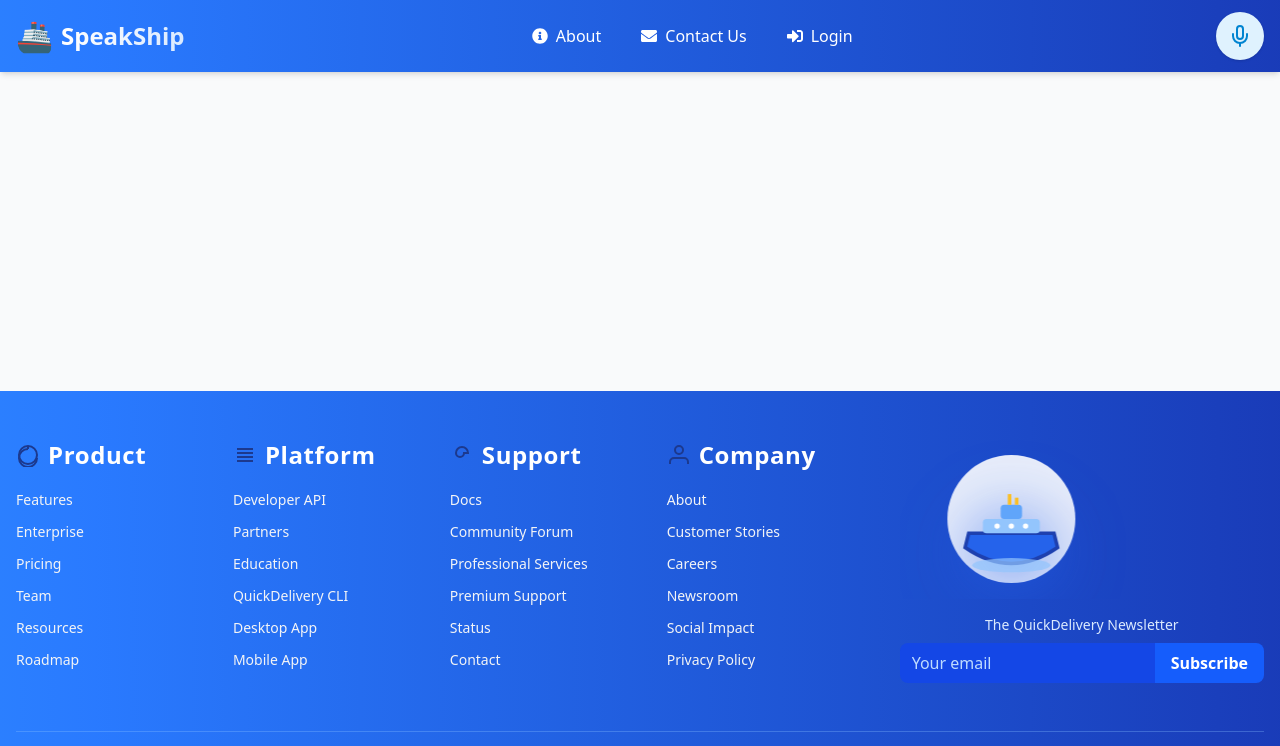
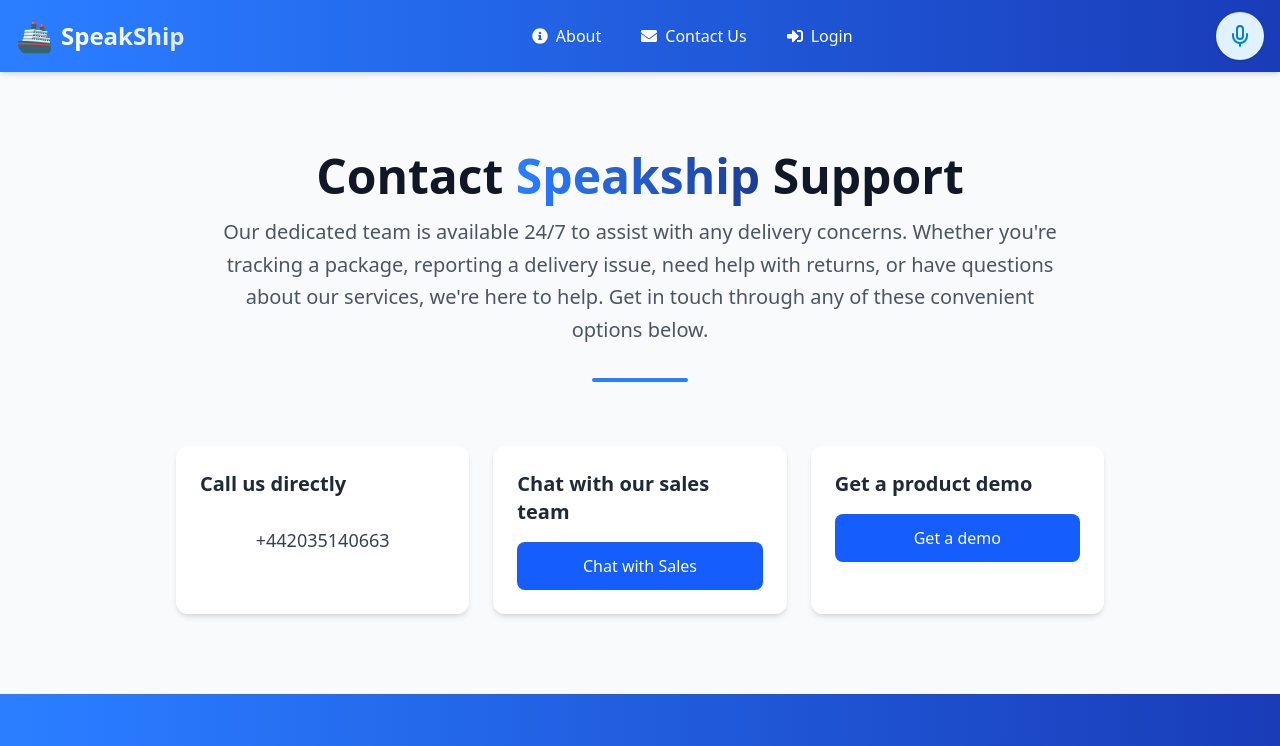
Before and after one commit to CHARANCHERRY123456/SpeakShip, a React (Vite) app in the folder client/: page /contactus in a window 1280 px wide. Shown: the top 746 px of the page. Built offline with nearby package versions, Linux system fonts and the light colour scheme; no server answers.

Commit message:
contactus and aboutus pages are created

```diff
--- a/client/package.json
+++ b/client/package.json
@@ -27,6 +27,7 @@
     "react-dom": "^19.1.0",
     "react-hot-toast": "^2.5.2",
     "react-icons": "^5.5.0",
+    "react-intersection-observer": "^9.16.0",
     "react-leaflet": "^5.0.0",
     "react-router-dom": "^7.6.2",
     "react-slick": "^0.30.3",
--- a/client/src/App.jsx
+++ b/client/src/App.jsx
@@ -9,6 +9,8 @@ import VoicePage from './features/voice/pages';
 import { Toaster } from 'react-hot-toast';
 import LoginPage from './features/auth/pages';
 import Home from './features/home/home';
+import ContactUs from './features/contactus/index';
+import AboutUs from './features/aboutus/index';
 import { AuthProvider, useAuth } from './contexts/AuthContext';
 import CustomerDeliveryPage from './features/delivery/pages/CustomerDeliveryPage';
 import DriverDeliveryPage from './features/delivery/pages/DriverDeliveryPage';
@@ -77,6 +79,8 @@ function AuthRoutes() {
             </ProtectedRoute>
           } />
           <Route path="/" element={<Home/>}/>
+          <Route path="/contactus" element={<ContactUs/>}/>
+          <Route path="/aboutus" element={<AboutUs/>}/>
           <Route
             path="/reviews"
             element={
--- a/client/src/components/Navbar/components/HomeNav.jsx
+++ b/client/src/components/Navbar/components/HomeNav.jsx
@@ -4,14 +4,14 @@ import { Link } from "react-router-dom";
 export const HomeNav = ({ onClose = () => {} }) => (
   <>
     <Link
-      to="/about"
+      to="/aboutus"
       onClick={onClose}
       className="flex items-center px-3 py-2 hover:bg-sky-100 rounded-md text-white hover:text-sky-600 transition-colors"
     >
       <FaInfoCircle className="mr-2" /> About
     </Link>
     <Link
-      to="/contact"
+      to="/contactus"
       onClick={onClose}
       className="flex items-center px-3 py-2 hover:bg-sky-100 rounded-md text-white hover:text-sky-600 transition-colors"
     >
--- /dev/null
+++ b/client/src/features/aboutus/index.jsx
@@ -0,0 +1,10 @@
+import React from 'react';
+
+
+const AboutUs = () => {
+  return (
+   <h1>about us</h1>
+  );
+};
+
+export default AboutUs;
--- /dev/null
+++ b/client/src/features/contactus/components/ContactCard.jsx
@@ -0,0 +1,20 @@
+import React from 'react';
+
+const ContactCard = ({ title, content, buttonText, isButton }) => {
+  return (
+    <div className="bg-white rounded-xl shadow-md p-6 hover:shadow-lg transition-shadow duration-300">
+      <h3 className="text-xl font-semibold text-gray-800 mb-4">{title}</h3>
+      {isButton ? (
+        <button className="w-full bg-blue-600 hover:bg-blue-700 text-white font-medium py-3 px-6 rounded-lg transition-colors duration-300">
+          {buttonText}
+        </button>
+      ) : (
+        <p className="text-lg text-gray-700 font-medium py-3 text-center">
+          {content}
+        </p>
+      )}
+    </div>
+  );
+};
+
+export default ContactCard;
--- /dev/null
+++ b/client/src/features/contactus/components/ContactHeader.jsx
@@ -0,0 +1,83 @@
+import React, { useEffect } from 'react';
+import { motion, useAnimation } from 'framer-motion';
+import { useInView } from 'react-intersection-observer';
+
+const ContactHeader = () => {
+  const controls = useAnimation();
+  const [ref, inView] = useInView({
+    threshold: 0.1,
+    triggerOnce: true
+  });
+
+  useEffect(() => {
+    if (inView) {
+      controls.start('visible');
+    }
+  }, [controls, inView]);
+
+  const containerVariants = {
+    hidden: { opacity: 0 },
+    visible: {
+      opacity: 1,
+      transition: {
+        staggerChildren: 0.2,
+        delayChildren: 0.3
+      }
+    }
+  };
+
+  const itemVariants = {
+    hidden: { y: 20, opacity: 0 },
+    visible: {
+      y: 0,
+      opacity: 1,
+      transition: {
+        type: 'spring',
+        stiffness: 100,
+        damping: 10
+      }
+    }
+  };
+
+  return (
+    <motion.div
+      ref={ref}
+      initial="hidden"
+      animate={controls}
+      variants={containerVariants}
+      className="text-center mb-12 md:mb-16 px-4 sm:px-6 lg:px-8"
+    >
+
+
+        <motion.h2
+                    initial={{ opacity: 0, x: -20 }}
+                    whileInView={{ opacity: 1, x: 0 }}
+                    transition={{ duration: 0.5, delay: 0.2 }}
+                    className="text-3xl sm:text-4xl lg:text-5xl font-bold text-gray-900 dark:text-white mb-4"
+                  >
+                     Contact <span className="bg-gradient-to-r from-blue-500 to-blue-900 bg-clip-text text-transparent"> Speakship </span>Support
+        </motion.h2>
+
+
+      <motion.p
+        variants={itemVariants}
+        className="text-lg sm:text-xl text-gray-600 dark:text-gray-300 max-w-4xl mx-auto
+                  leading-relaxed transition-colors duration-300"
+      >
+        Our dedicated team is available 24/7 to assist with any delivery concerns. Whether you're tracking a package,
+        reporting a delivery issue, need help with returns, or have questions about our services, we're here to help.
+        Get in touch through any of these convenient options below.
+      </motion.p>
+
+      <motion.div
+        variants={itemVariants}
+        className="mt-8 mx-auto w-24 h-1 bg-blue-500 dark:bg-blue-400 rounded-full"
+        initial={{ scaleX: 0 }}
+        animate={{ scaleX: 1 }}
+        transition={{ delay: 0.8, duration: 0.5 }}
+      />
+    </motion.div>
+  );
+};
+
+export default ContactHeader;
--- /dev/null
+++ b/client/src/features/contactus/components/ContactOptions.jsx
@@ -0,0 +1,32 @@
+import React from 'react';
+import ContactCard from './ContactCard';
+
+const ContactOptions = () => {
+  const contactMethods = [
+    {
+      title: "Call us directly",
+      content: "+442035140663",
+      isButton: false
+    },
+    {
+      title: "Chat with our sales team",
+      buttonText: "Chat with Sales",
+      isButton: true
+    },
+    {
+      title: "Get a product demo",
+      buttonText: "Get a demo",
+      isButton: true
+    }
+  ];
+
+  return (
+    <div className="grid grid-cols-1 md:grid-cols-2 lg:grid-cols-3 gap-6">
+      {contactMethods.map((method, index) => (
+        <ContactCard key={index} {...method} />
+      ))}
+    </div>
+  );
+};
+
+export default ContactOptions;
--- /dev/null
+++ b/client/src/features/contactus/index.jsx
@@ -0,0 +1,14 @@
+import React from 'react';
+import ContactHeader from './components/ContactHeader';
+import ContactOptions from './components/ContactOptions';
+
+const ContactUs = () => {
+  return (
+    <div className="max-w-6xl mx-auto px-4 sm:px-6 lg:px-8 py-12">
+      <ContactHeader />
+      <ContactOptions />
+    </div>
+  );
+};
+
+export default ContactUs;
```
Also changed, not shown: 1 other file (tests, documents, lock files or other folders).
